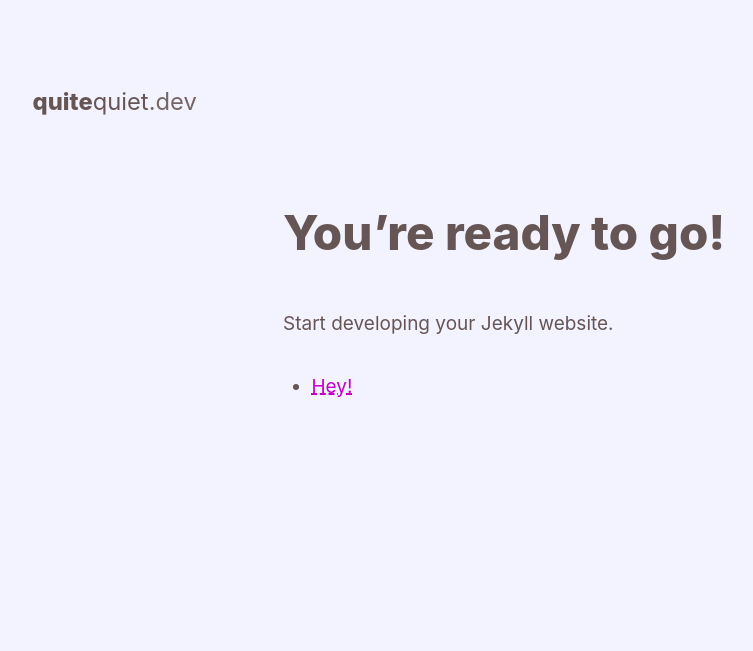
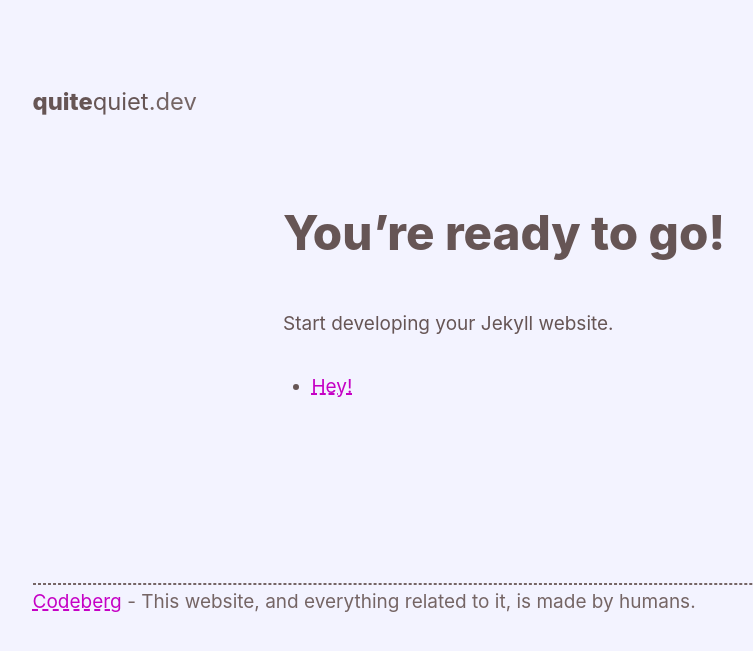
Before and after one commit to Mitcheljager/quitequiet.dev, a Jekyll site: the page built from index.md, in a window 1280 px wide. Shown: the top 651 px of the page, without its empty margins (57-810 px from the left). Built offline with Jekyll 4.4.1, drawn with Linux system fonts in a browser that asks for light colours.

Commit message:
feat: Add footer

```diff
--- /dev/null
+++ b/_includes/footer.html
@@ -0,0 +1,4 @@
+<footer>
+  <a href="https://codeberg.org/mitcheljager/quitequiet.dev" target="_blank" rel="noreferrer noopener">Codeberg</a> -
+  This website, and everything related to it, is made by humans.
+</footer>
--- a/_includes/main.css
+++ b/_includes/main.css
@@ -55,6 +55,19 @@ header {
 main {
   max-width: 600px;
   margin: 0 auto;
+}
+
+footer {
+  padding-top: var(--gutter);
+  margin-top: var(--gutter);
+  color: var(--text-color-alternative);
+  font-size: 0.8;
+
+  &::before {
+    content: "";
+    display: block;
+    border: 1px dashed currentColor;
+  }
 }
 
 h1, h2, h3, h4, h5 {
--- a/_layouts/default.html
+++ b/_layouts/default.html
@@ -17,5 +17,7 @@
     <main>
       {{ content }}
     </main>
+
+    {% include footer.html %}
   </body>
 </html>
```
